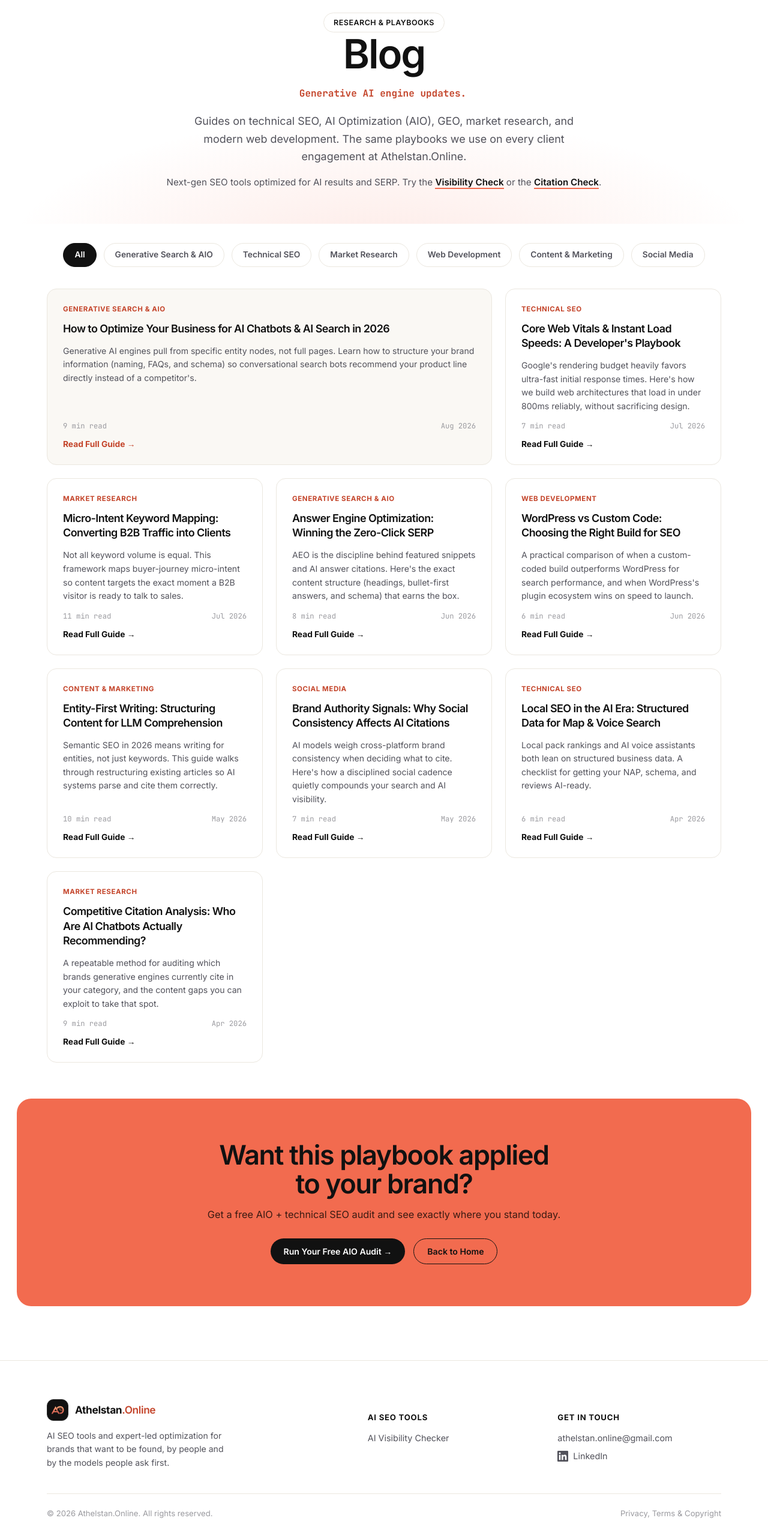
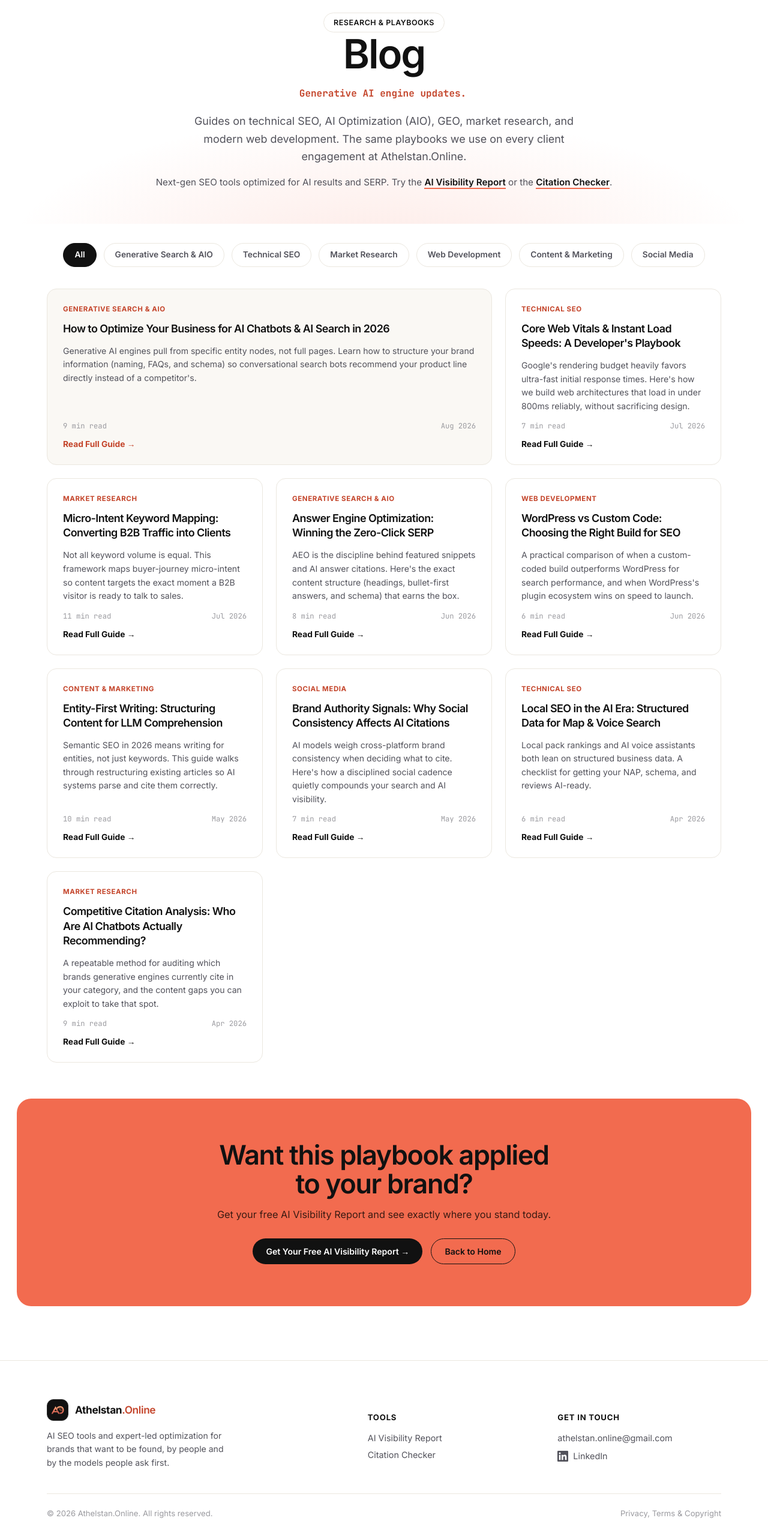
Before and after one commit to nagarajm0907/athelstan.online, a plain HTML site: page blog.html in a window 1280 px wide. Shown: the part 153-2713 px from the top of the page at 60% size. Drawn offline with Linux system fonts and the light colour scheme.

Commit message:
Add files via upload

```diff
--- a/blog.html
+++ b/blog.html
@@ -35,7 +35,7 @@
       <a href="/">Home</a>
       <a href="/ai-visibility-score-checker">AI Visibility Report</a>
       <a href="/about">About</a>
-      <a href="/blog">Blogs</a>
+      <a href="/blog" aria-current="page">Blogs</a>
       <a href="/contact">Contact Us</a>
     </nav>
     <div style="display:flex;align-items:center;gap:10px;">
@@ -61,7 +61,7 @@
       Guides on technical SEO, AI Optimization (AIO), GEO, market research, and modern web
       development. The same playbooks we use on every client engagement at Athelstan.Online.
     </p>
-    <p class="kb-promo">Next-gen SEO tools optimized for AI results and SERP. Try the <a href="/ai-visibility-score-checker">Visibility Check</a> or the <a href="/citation-checker">Citation Check</a>.</p>
+    <p class="kb-promo">Next-gen SEO tools optimized for AI results and SERP. Try the <a href="/ai-visibility-score-checker">AI Visibility Report</a> or the <a href="/citation-checker">Citation Checker</a>.</p>
 
 
   </div>
@@ -159,9 +159,9 @@
 <section style="padding:20px 0 90px;">
   <div class="cta-section reveal">
     <h2>Want this playbook applied to your brand?</h2>
-    <p>Get a free AIO + technical SEO audit and see exactly where you stand today.</p>
+    <p>Get your free AI Visibility Report and see exactly where you stand today.</p>
     <div class="hero-actions">
-      <a href="/aio-audit" class="cta-btn">Run Your Free AIO Audit →</a>
+      <a href="/ai-visibility-score-checker" class="cta-btn">Get Your Free AI Visibility Report →</a>
       <a href="/" class="cta-btn ghost">Back to Home</a>
     </div>
   </div>
@@ -180,8 +180,9 @@
         </p>
       </div>
       <div>
-        <h5>AI SEO Tools</h5>
-        <a href="/ai-visibility-score-checker">AI Visibility Checker</a>
+        <h5>Tools</h5>
+        <a href="/ai-visibility-score-checker">AI Visibility Report</a>
+        <a href="/citation-checker">Citation Checker</a>
       </div>
       <div>
         <h5>Get in Touch</h5>
```
Also changed, not shown: ai-visibility-score-checker.html (+8 -8 lines).
